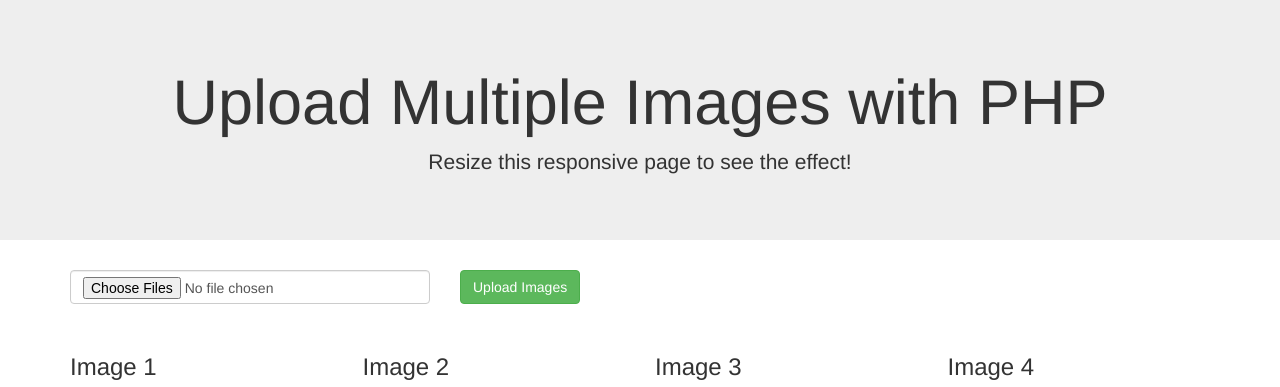
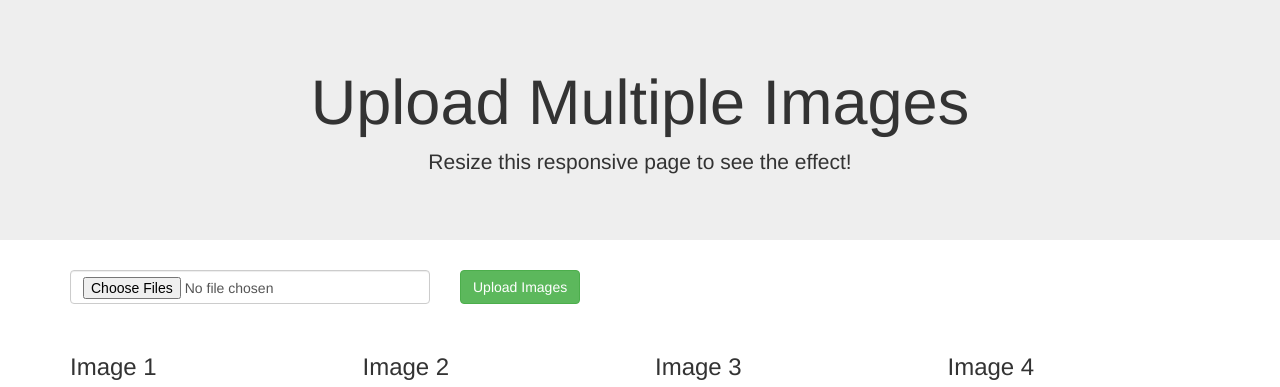
Before and after one commit to RCLDevelopers/upload-multiple-images, a PHP site: page / in a window 1280 px wide. Shown: the top 387 px of the page. Run offline with PHP 8.4, Linux system fonts and the light colour scheme; data comes from the database, SQL or seed files in the repository.

Commit message:
First Commit

```diff
--- a/config.php
+++ b/config.php
@@ -2,7 +2,7 @@
 $hostName = "localhost"; // host name
 $username = "root";  // database username
 $password = ""; // database password
-$databaseName = "zangtics"; // database name
+$databaseName = "ZangticsIMG"; // database name
 
 $connection = new mysqli($hostName,$username,$password,$databaseName);
 if (!$connection) {
--- a/index.php
+++ b/index.php
@@ -13,7 +13,7 @@
 <body>
 
 <div class="jumbotron text-center">
-    <h1>Upload Multiple Images with PHP</h1>
+    <h1>Upload Multiple Images</h1>
     <p>Resize this responsive page to see the effect!</p>
 </div>
 
```
Also changed, not shown: uploads/Screenshot (104).png (added).
